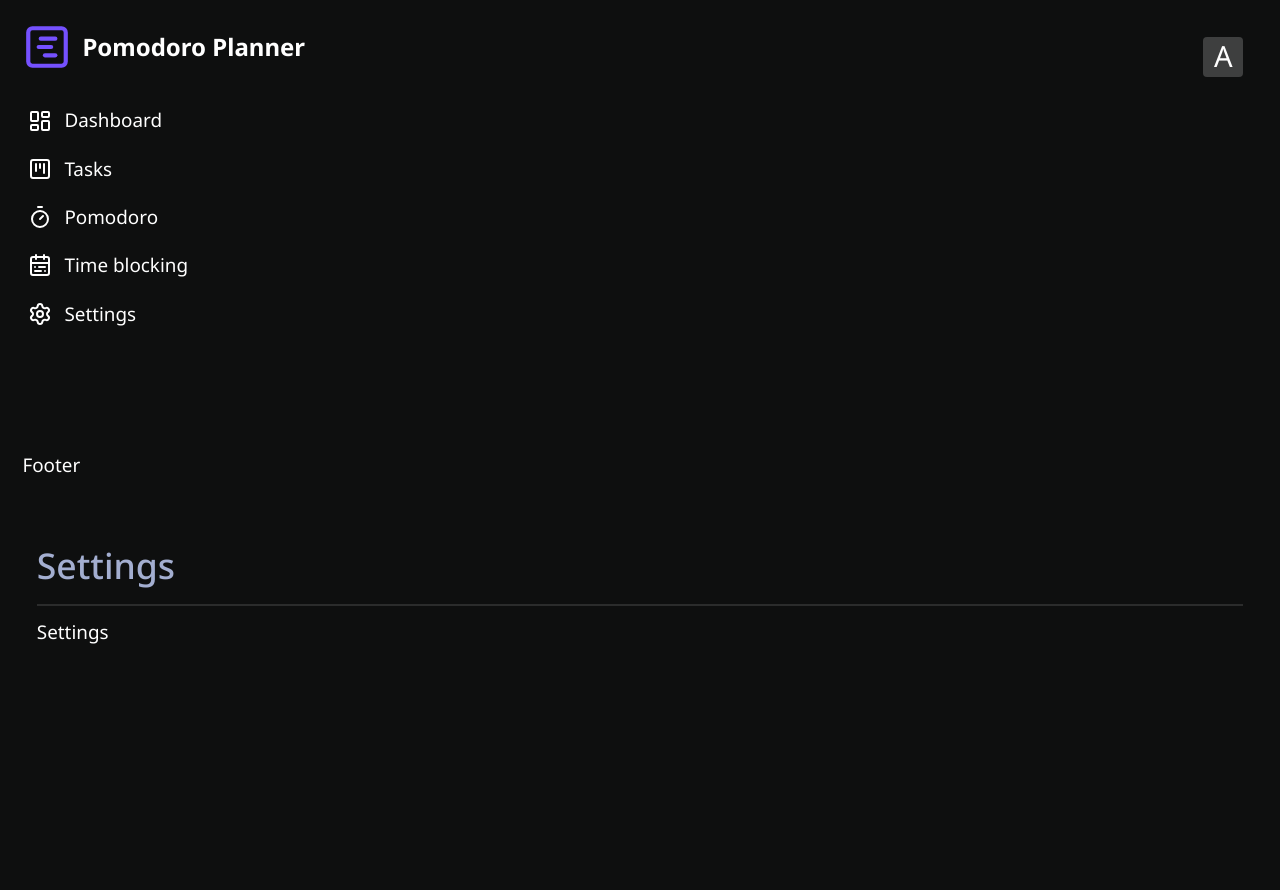
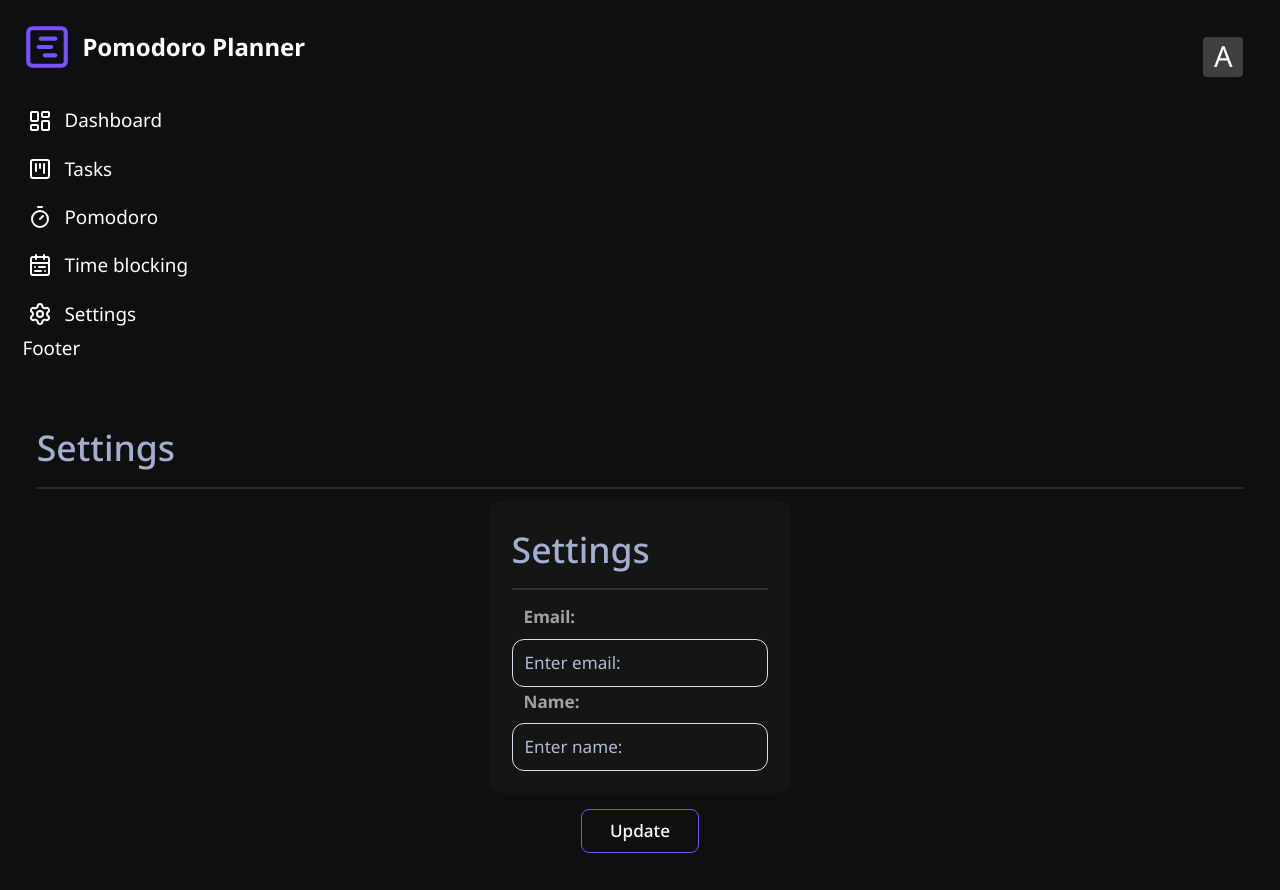
Before and after one commit to tikhonshamruk/red-planner-front-end, a Next.js app: page /i/settings in a window 1280 px wide. Before the commit the page ends 800 px from the top, so only its background shows below. Built offline with nearby package versions, Linux system fonts and the light colour scheme; no server answers.

Commit message:
making settings component

```diff
--- a/src/app/i/settings/Settings.tsx
+++ b/src/app/i/settings/Settings.tsx
@@ -1,3 +1,56 @@
+'use client'
+import { UpdateUserDto } from "@/types/auth.types"
+import { SubmitHandler, useForm } from "react-hook-form"
+import { useInitialData } from "./useInitialData"
+import { Heading } from "@/components/ui/Heading/Heading"
+import InputField from "@/components/ui/field/Field"
+import { Button } from "@/components/ui/buttons/Button"
+
 export function Settings() {
-  return <div className="text-white">Settings</div>;
+
+  const {register, handleSubmit, reset} =useForm<UpdateUserDto>({
+    mode:'onChange'
+  })
+
+  useInitialData(reset)
+
+  const onSubmit:SubmitHandler<UpdateUserDto> = data =>{
+    console.log('Данные формы', data)
+  }
+
+  return (<div>
+    <form
+            className='w-1/4 m-auto text-white bg-sidebar rounded-xl p-layout'
+            onSubmit={handleSubmit(onSubmit)}
+          >
+            <Heading title="Settings"></Heading>
+
+            <InputField
+              id='email'
+              label='Email:'
+              placeholder='Enter email:'
+              {...register('email', {
+                required: 'Email is required'
+              })}
+            />
+
+            <InputField
+              id='name'
+              label='Name:'
+              placeholder='Enter name:'
+              {...register('name', {
+                required: 'name is required'
+              })}
+            />
+
+          </form>
+
+           <div className='mt-4 text-center'>
+              <Button
+                className='text-sm text-blue-400 hover:underline'
+              >
+                Update
+              </Button>
+            </div>
+  </div>)
 }
--- /dev/null
+++ b/src/app/i/settings/useInitialData.ts
@@ -0,0 +1,19 @@
+import { useProfile } from "@/hooks/useProfile";
+import { UpdateUserDto } from "@/types/auth.types";
+import { useEffect } from "react";
+import { UseFormReset } from "react-hook-form";
+
+export function useInitialData(reset: UseFormReset<UpdateUserDto>){
+    const {data, isSuccess} = useProfile()
+
+    useEffect(()=>{
+        reset({
+            email: data?.data.user.email,
+            name: data?.data.user.name,
+            breakInternal: data?.data.user.breakInterval,
+            intervalsCount: data?.data.user.intervalsCount,
+            workInternal: data?.data.user.workInternal
+        })
+    },[isSuccess])
+
+}
--- a/src/hooks/useProfile.ts
+++ b/src/hooks/useProfile.ts
@@ -2,10 +2,10 @@ import { userService } from "@/services/user.service";
 import { useQuery } from "@tanstack/react-query";
 
 export function useProfile(){
-    const {data, isLoading} = useQuery({
+    const {data, isLoading, isSuccess} = useQuery({
         queryKey: ['profile'],
         queryFn: ()=>userService.getProfile()
     })
 
-    return {data,isLoading}
+    return {data,isLoading, isSuccess}
 }
--- a/src/types/auth.types.ts
+++ b/src/types/auth.types.ts
@@ -21,7 +21,7 @@ export interface BothRespones{
     accessToken?: string
 }
 
-/*--------------Profile-------------*/
+
 
 export interface ProfileDto{
     user: AuthResponse,
@@ -30,7 +30,9 @@ export interface ProfileDto{
         value: string
     }[]
 }
+/*--------------End Profile-------------*/
 
+/*--------------Profile Update-------------*/
 
 export interface UpdateUserDto{
     email?: string,
```
